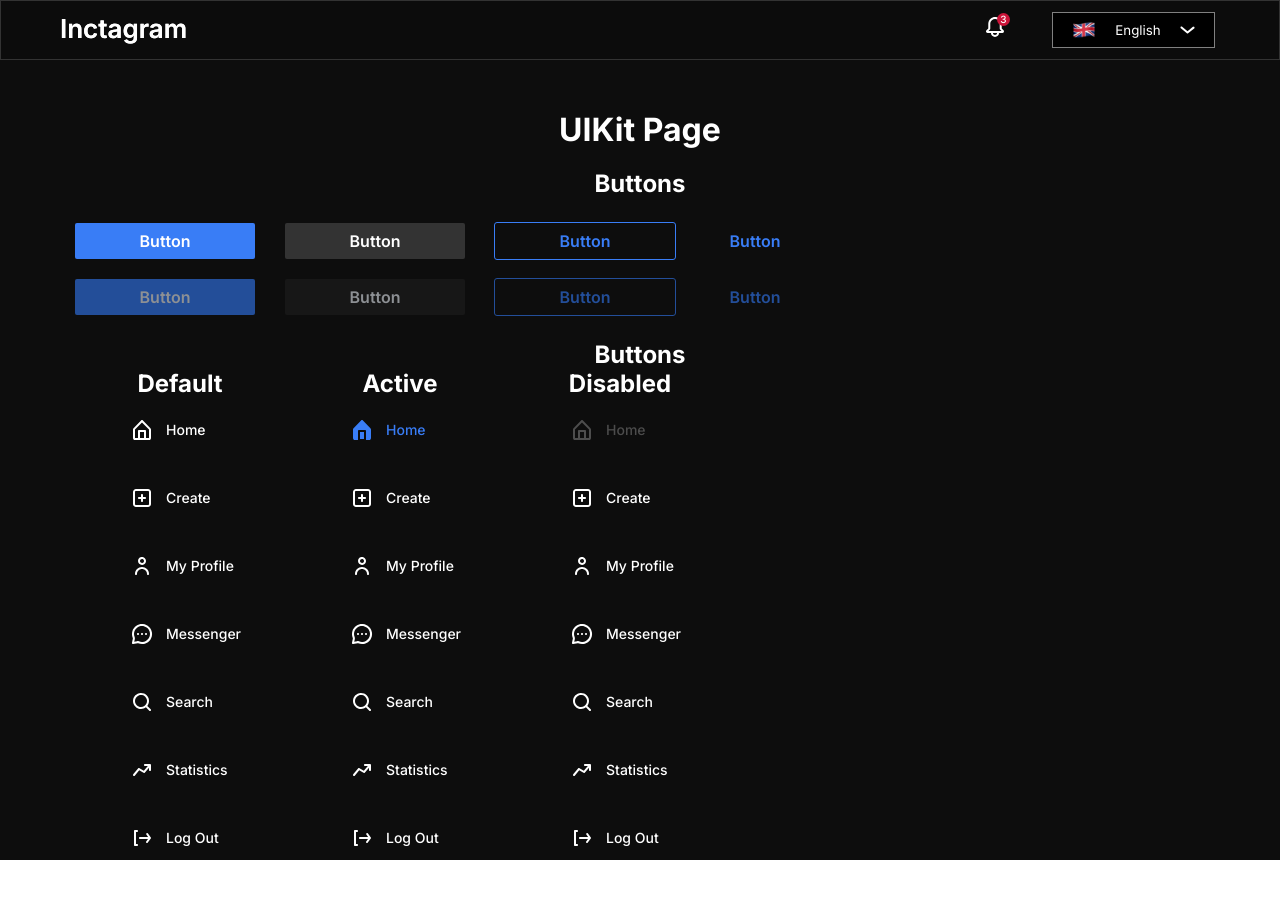
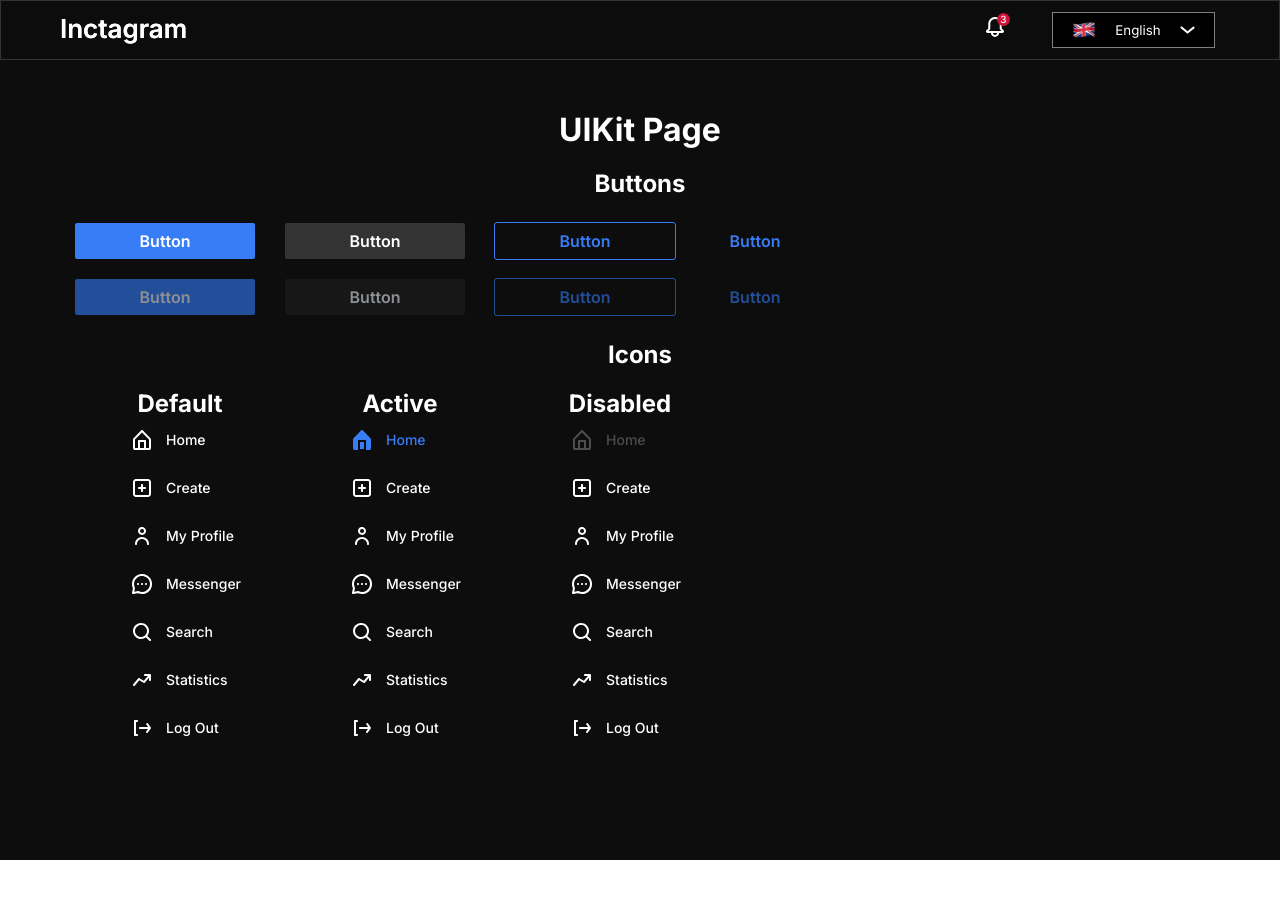
Before and after one commit to FightersForJustice/inctagram, a Next.js app: page /dev/ui-kit in a window 1280 px wide. Shown: the top 898 px of the page. After the commit the page ends 860 px from the top, so only its background shows below. Built offline with nearby package versions, Linux system fonts and the light colour scheme.

Commit message:
refactor: change style appointment

```diff
--- a/@ui/ui-kit/Icon/IconsComponent.module.scss
+++ b/@ui/ui-kit/Icon/IconsComponent.module.scss
@@ -55,9 +55,9 @@
   }
 }
 
-.SideBar__Item {
+.SideBar a {
   width: 220px;
-  padding: 20px 0;
+  padding: 10px 0;
 
   .Icon {
     margin-left: 60px;
--- a/@ui/ui-kit/Icon/MakeIcon.tsx
+++ b/@ui/ui-kit/Icon/MakeIcon.tsx
@@ -6,18 +6,13 @@ import Link from 'next/link'
 export const MakeIcon: FC<MakeIconPropsType> = (props) => {
   const { OutlineIcon, Icon, className, text, isActive, isDisabled, Url } = props
   return (
-    <>
-      {!isDisabled ? (
-        <Link href={Url ? Url : '#'} className={`${style.IconWrapper} ${className} ${isActive ? style.IconWrapperActive : null}`}>
-          <div className={style.Icon}>{isActive ? <Icon /> : <OutlineIcon />}</div>
-          <span className={style.Text}>{text}</span>
-        </Link>
-      ) : (
-        <div className={`${style.IconWrapper} ${className} ${style.IconWrapperDisabled}`}>
-          <div className={style.Icon}>{isActive ? <Icon /> : <OutlineIcon />}</div>
-          <span className={style.Text}>{text}</span>
-        </div>
-      )}
-    </>
+    <Link
+      href={(Url && !isDisabled) ? Url : 'dwd'}
+      className={`${style.IconWrapper} ${className} ${isActive && style.IconWrapperActive}
+        ${isDisabled && style.IconWrapperDisabled}`}
+    >
+      <div className={style.Icon}>{isActive ? <Icon /> : <OutlineIcon />}</div>
+      <span className={style.Text}>{text}</span>
+    </Link>
   )
 }
--- a/components/dev/UiKit/Icons.tsx
+++ b/components/dev/UiKit/Icons.tsx
@@ -11,41 +11,37 @@ export const getStaticProps = async () => {
 const IconsDev = () => {
   return (
     <PageWrapper>
-      <div className={style.kitContainer}>
-
-        <div style={{ display: 'flex', textAlign: 'center', color: 'white' }}>
-        <div>
+      <div style={{ display: 'flex', textAlign: 'center', color: 'white' }}>
+        <div className={style.SideBar}>
           <h2>Default</h2>
-          <Icons.Home className={style.SideBar__Item} />
-          <Icons.Create className={style.SideBar__Item} />
-          <Icons.Profile className={style.SideBar__Item} />
-          <Icons.Messenger className={style.SideBar__Item} />
-          <Icons.Search className={style.SideBar__Item} />
-          <Icons.Statistics className={style.SideBar__Item} />
-          <Icons.Logout className={style.SideBar__Item} />
+          <Icons.Home />
+          <Icons.Create />
+          <Icons.Profile />
+          <Icons.Messenger />
+          <Icons.Search />
+          <Icons.Statistics />
+          <Icons.Logout />
         </div>
-        <div>
+        <div className={style.SideBar}>
           <h2>Active</h2>
-          <Icons.Home className={style.SideBar__Item} isActive />
-          <Icons.Create className={style.SideBar__Item} />
-          <Icons.Profile className={style.SideBar__Item} />
-          <Icons.Messenger className={style.SideBar__Item} />
-          <Icons.Search className={style.SideBar__Item} />
-          <Icons.Statistics className={style.SideBar__Item} />
-          <Icons.Logout className={style.SideBar__Item} />
+          <Icons.Home isActive />
+          <Icons.Create />
+          <Icons.Profile />
+          <Icons.Messenger />
+          <Icons.Search />
+          <Icons.Statistics />
+          <Icons.Logout />
         </div>
-        <div>
+        <div className={style.SideBar}>
           <h2>Disabled</h2>
-          <Icons.Home className={style.SideBar__Item} isDisabled />
-          <Icons.Create className={style.SideBar__Item} />
-          <Icons.Profile className={style.SideBar__Item} />
-          <Icons.Messenger className={style.SideBar__Item} />
-          <Icons.Search className={style.SideBar__Item} />
-          <Icons.Statistics className={style.SideBar__Item} />
-          <Icons.Logout className={style.SideBar__Item} />
+          <Icons.Home isDisabled />
+          <Icons.Create />
+          <Icons.Profile />
+          <Icons.Messenger />
+          <Icons.Search />
+          <Icons.Statistics />
+          <Icons.Logout />
         </div>
-      </div>
-
       </div>
     </PageWrapper>
   )
--- a/pages/dev/ui-kit/index.tsx
+++ b/pages/dev/ui-kit/index.tsx
@@ -42,8 +42,10 @@ const Login = () => {
           </div>
         </div>
         <div className={style.kitBlock}>
-          <h2 className={style.componentHeader}>Buttons</h2>
-          <IconsDev />
+          <h2 className={style.componentHeader}>Icons</h2>
+          <div className={style.components}>
+            <IconsDev />
+          </div>
         </div>
       </div>
     </PageWrapper>
```
